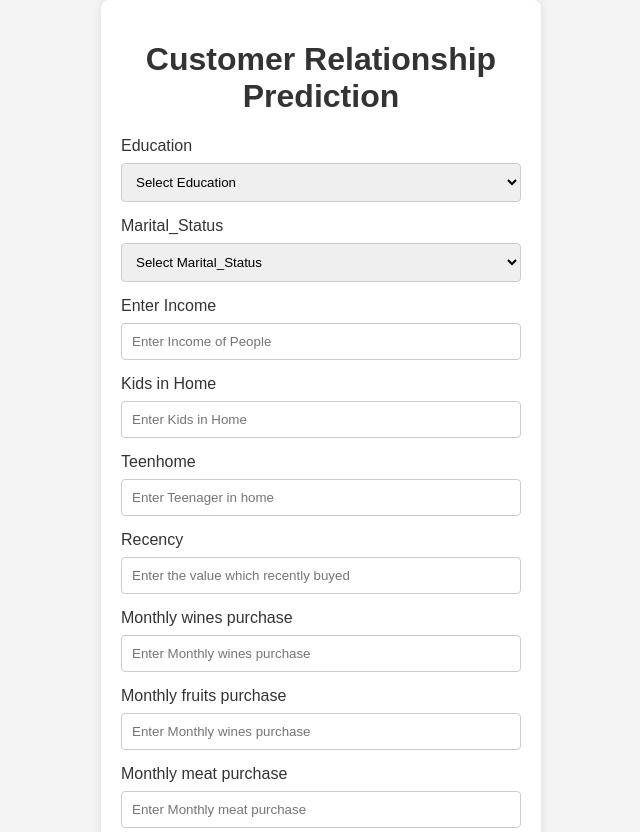
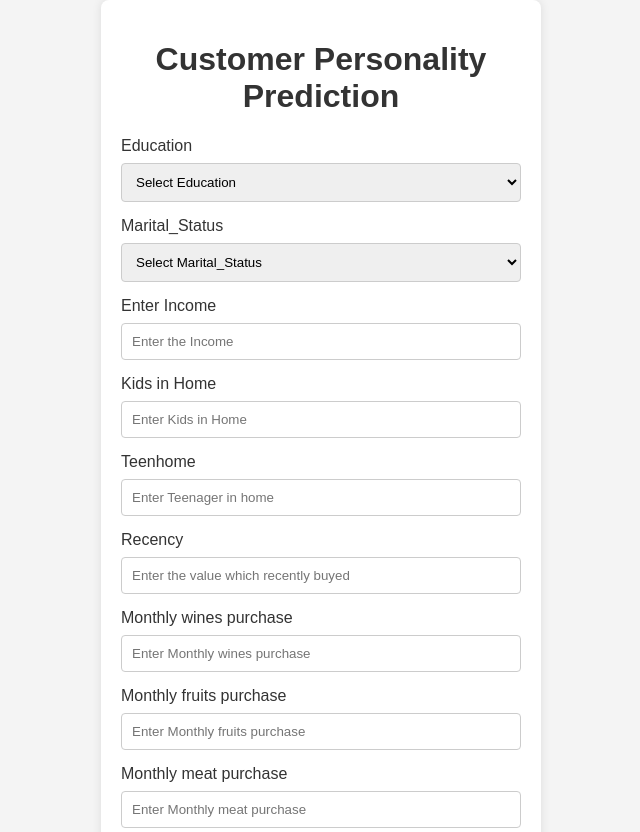
Before and after one commit to VishnuMurali1599/Customer_Personality_Prediction, a Flask app: page /predictdata in a window 1280 px wide. Shown: the top 832 px of the page, without its empty margins (319-959 px from the left). Run offline with Flask 3, Linux system fonts and the light colour scheme.

Commit message:
Updating Readme and html file

```diff
--- a/templates/home.html
+++ b/templates/home.html
@@ -3,7 +3,7 @@
 <head>
     <meta charset="UTF-8">
     <meta name="viewport" content="width=device-width, initial-scale=1.0">
-    <title>Customer Relationship Prediction</title>
+    <title>Customer Personality Analysis Prediction</title>
     <style>
         body {
             font-family: Arial, sans-serif;
@@ -70,7 +70,7 @@
 
 <body>
     <div class="login">
-        <h1>Customer Relationship Prediction</h1>
+        <h1>Customer Personality Prediction</h1>
 
         <form action="{{ url_for('predict_datapoint')}}" method="post">
             <div class="mb-3">
@@ -129,7 +129,7 @@
             <div class="mb-3">
                 <label class="form-label">Enter Income</label>
                 <input class="form-control" type="number" name="Income"
-                    placeholder="Enter Income of People" min='0' max='1000000' />
+                    placeholder="Enter the Income " min='0' max='1000000' />
             </div>
             <div class="mb-3">
                 <label class="form-label">Kids in Home</label>
@@ -154,7 +154,7 @@
             <div class="mb-3">
                 <label class="form-label">Monthly fruits purchase</label>
                 <input class="form-control" type="number" name="MntFruits"
-                    placeholder="Enter Monthly wines purchase" min='0' max='1000000' />
+                    placeholder="Enter Monthly fruits purchase" min='0' max='1000000' />
             </div>
             <div class="mb-3">
                 <label class="form-label">Monthly meat purchase</label>
@@ -228,9 +228,9 @@
 
         <h2>
             {% if results == 0 %}
-                Result is 0: The chance of Customer taking/moving other company is very Less
+                Result is 0: The customer will have negative attitude towards the new product.
             {% elif results == 1 %}
-                Result is 1: The chance of Customer taking/moving other company is very High
+                Result is 1: The customer will have postive attitude towards the new product.
             {% endif %}
         </h2>
     </div>
```
Also changed, not shown: README.md.
